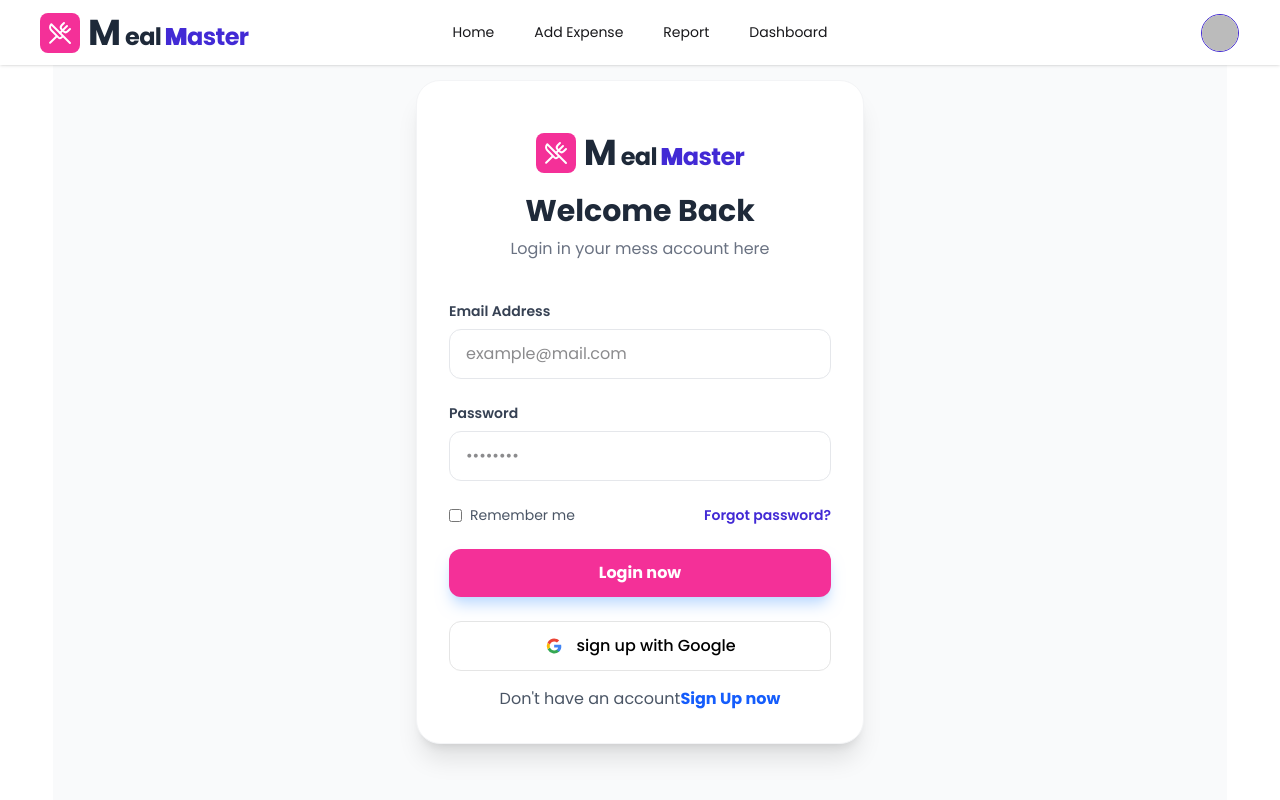
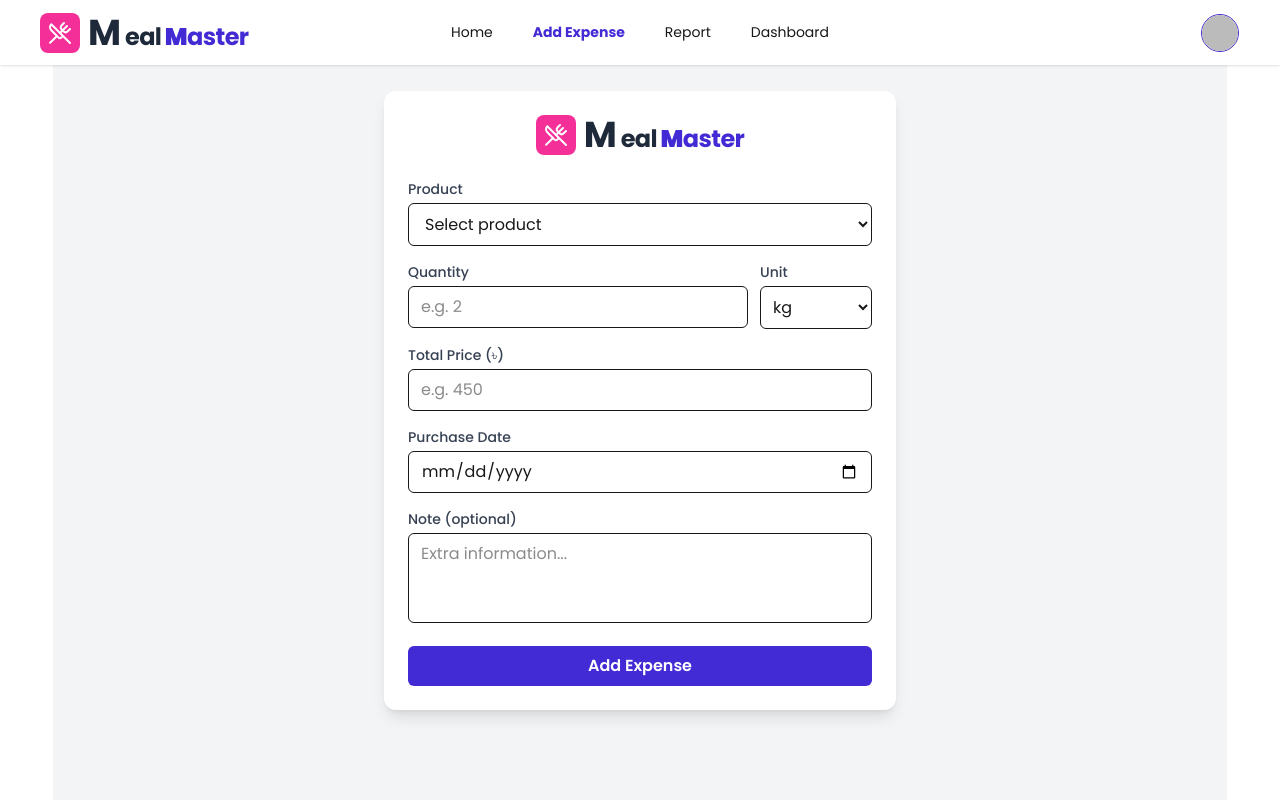
Before and after one commit to mehadhossen123/meal-master-frontend, a React (Vite) app: page /add-expense in a window 1280 px wide. Before the commit this address led to /auth/login. Shown: the top 800 px of the page. Built offline with nearby package versions, Linux system fonts and the light colour scheme; no server answers; sample sign-in values are in the browser's storage.

Commit message:
reset form bug fix

```diff
--- a/src/Router/PrivateRoute.jsx
+++ b/src/Router/PrivateRoute.jsx
@@ -1,11 +1,16 @@
 import React, { use } from 'react';
 import { AuthContext } from '../auth/AuthContext';
 import { Navigate, useLocation } from 'react-router';
+import Loading from '../component/Loading';
 
 const PrivateRoute = ({children}) => {
-    const  {user}=use(AuthContext);
+    const  {user,loading}=use(AuthContext);
+     const location = useLocation();
+    if(loading){
+        return<Loading></Loading>
+    }
 
-    const location=useLocation();
+
     console.log(location.pathname)
     if(!user){
         return <Navigate to={"/auth/login"} state={{location}} ></Navigate>
--- a/src/pages/Expense.jsx
+++ b/src/pages/Expense.jsx
@@ -1,12 +1,56 @@
-import React from "react";
+import React, { use } from "react";
 import Logo from "../component/Logo";
 import { useForm } from "react-hook-form";
+import useAxios from "../axios/useAxios";
+import { AuthContext } from "../auth/AuthContext";
+import Swal from "sweetalert2";
 
 const Expense = () => {
-    const {register,handleSubmit,formState:{errors}}=useForm()
-    const handleExpense=(data)=>{
-        console.log(data)
+  const {
+    register,
+    handleSubmit,
+    formState: { errors },
+    reset
+  } = useForm();
+  const publicAxios = useAxios();
+  const { user } = use(AuthContext);
+
+
+
+//   Submit expense into database
+
+  const handleExpense = async (data) => {
+    try {
+      if (!user?.email) {
+        return;
+      }
+      const result = await publicAxios.post(
+        `/expenses?email=${user?.email}`,
+        data,
+      );
+      console.log(result.data);
+      if(result.data.insertedId){
+        reset()
+         Swal.fire({
+                              position: "center",
+                              icon: "success",
+                              title: "Expense Added successful",
+                              showConfirmButton: false,
+                              timer: 2000,
+                            });
+      }
+    } catch (error) {
+      console.log(error);
+       Swal.fire({
+         position: "center",
+         icon: "error",
+         title: "Expense Added successful",
+         showConfirmButton: false,
+         timer: 2000,
+       });
     }
+  };
+
   return (
     <div className="min-h-screen bg-gray-100 flex items-center justify-center py-20 px-4">
       <div className="w-full max-w-lg bg-white rounded-xl shadow-lg p-6">
@@ -14,7 +58,7 @@ const Expense = () => {
           <Logo></Logo>
         </h1>
 
-        <form onClick={handleSubmit(handleExpense)} className="space-y-4">
+        <form onSubmit={handleSubmit(handleExpense)} className="space-y-4">
           {/* Product */}
           <div>
             <label className="block text-sm font-medium text-gray-700 mb-1">
@@ -127,8 +171,8 @@ const Expense = () => {
 
           {/* Button */}
           <button
-            type="button"
-            className="w-full bg-primary text-white py-2 rounded-md font-semibold transition"
+            type="submit"
+            className="w-full cursor-pointer bg-primary text-white py-2 rounded-md font-semibold transition"
           >
             Add Expense
           </button>
```
